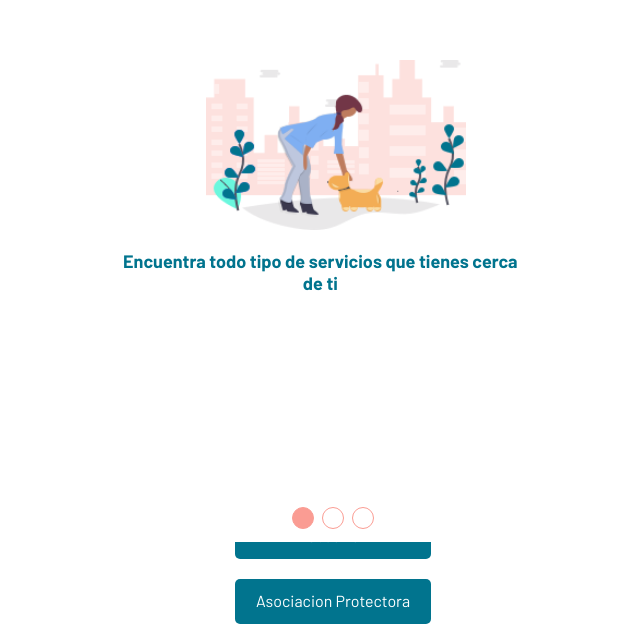
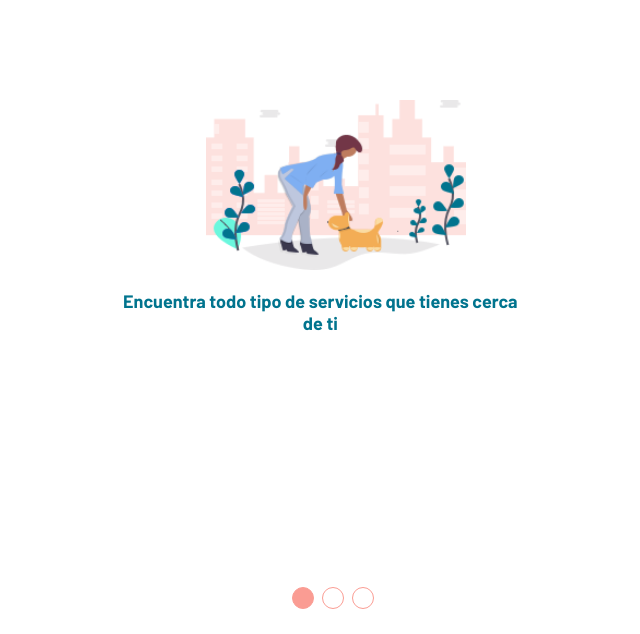
Before and after one commit to Corocottax/proyecto-final-react, a React (Create React App) app: page / in a window 1280 px wide. Shown: the part 178-812 px from the top of the page, without its empty margins (307-947 px from the left). Built offline with nearby package versions, Linux system fonts and the light colour scheme; no server answers.

Commit message:
fixeo el prelogin

```diff
--- a/src/pages/PreLogin/PreLogin.jsx
+++ b/src/pages/PreLogin/PreLogin.jsx
@@ -56,7 +56,7 @@ const PreLogin = ({setNavbar}) => {
   </div>
   </div>
   <div className="container-prelogin">
-    <img src="/images/login.png" alt="mujer leyendo con perro"/>
+    <img className='imagen-prelogin' src="/images/login.png" alt="mujer leyendo con perro"/>
     <div className='container-btn'>
     <h3>¿Como quieres entrar?</h3>
     <Link to="/logIn" className='btn-login'><p>Usuario</p></Link>
--- a/src/pages/PreLogin/PreLogin.scss
+++ b/src/pages/PreLogin/PreLogin.scss
@@ -1,3 +1,11 @@
+.imagen-prelogin {
+
+  position: absolute;
+  z-index: -1;
+  top: 0;
+
+}
+
 .slider-container{
     display: block;
     justify-content: center;
@@ -22,7 +30,7 @@
 .swiper {
   position: absolute;
     width: 100vw;
-    height: 90vh;
+    height: 100vh;
     background-color: white;
   }
 
@@ -101,6 +109,8 @@
     align-items: center;
     justify-content: center;
     margin-bottom: 50px;
+    position: absolute;
+    bottom: 0;
 h3{
   margin-top: 0;
 }
```
